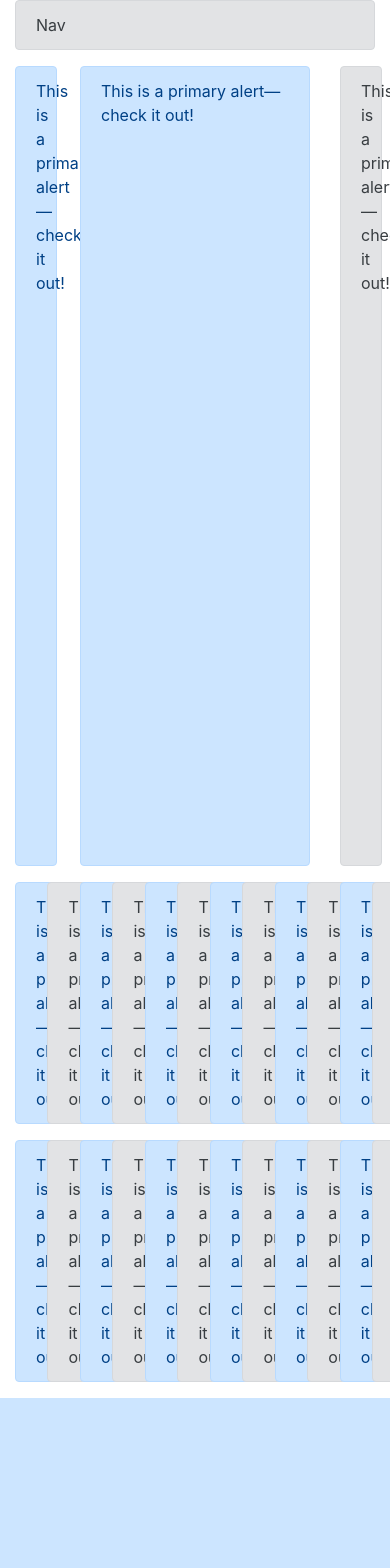
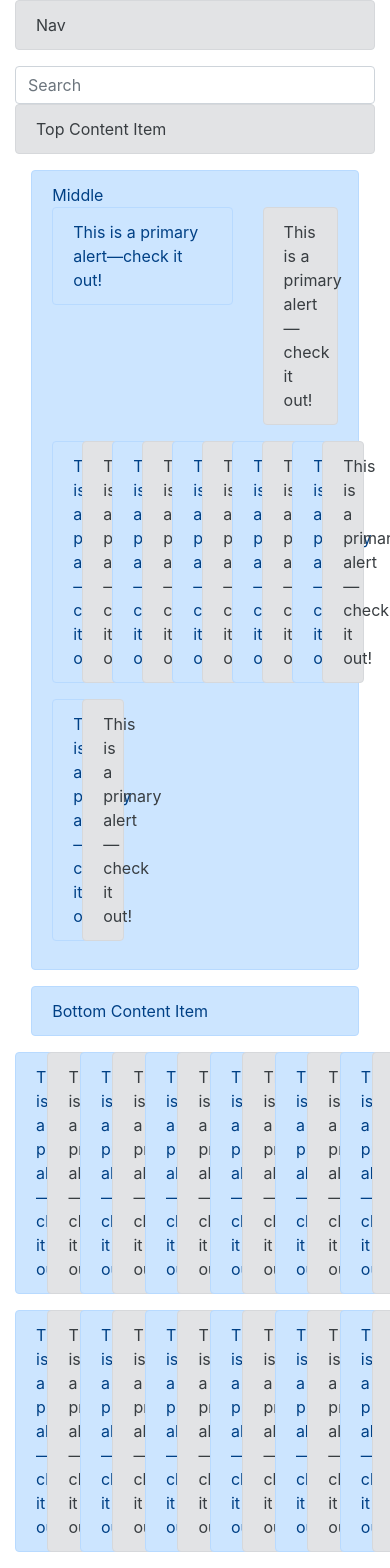
Before and after one commit to RommelTJ/ecommerce, a Django app: page /bootstrap/ in a window 390 px wide; the page is wider, and only the part inside the window is pictured. Before the commit the page ends 1398 px from the top of that part, so only its background shows below. Run offline with Django 3.2, Linux system fonts and the light colour scheme; parts of the project's set-up code (start-up, migrations or seed data) failed here and were passed over; some libraries are stand-ins or nearby versions.

Commit message:
Desinging for Different Browser Sizes with Breakpoints

```diff
--- a/src/templates/bootstrap/example.html
+++ b/src/templates/bootstrap/example.html
@@ -11,7 +11,6 @@
     <title>Hello, world!</title>
 </head>
 <body>
-
 <div class='container'>
     <div class='row'>
         <div class='col-12'>
@@ -21,20 +20,108 @@
         </div>
 
     </div>
+
     <div class='row'>
-        <div class='col-2'>
-            <div class="alert alert-primary" role="alert" style='min-height: 800px;'>
-                This is a primary alert—check it out!
+
+        <div class='col-12 col-sm-12 col-md-6 col-lg-4 ml-auto'>
+            <input type='text' class='form-control' placeholder="Search">
+        </div>
+
+    </div>
+    <div class='row'>
+        <div class='col-11 ml-auto mr-auto col-lg-2 order-12'>
+            <div class="alert alert-primary" role="alert">
+                Bottom Content Item
             </div>
         </div>
-        <div class='col-8' >
+        <div class='col-11 col-lg-8 ml-auto mr-auto order-6' >
             <div class="alert alert-primary" role="alert" style='min-height: 800px;'>
-                This is a primary alert—check it out!
+                Middle
+
+                <div class='row'>
+                    <div class='col-8'>
+                        <div class="alert alert-primary" role="alert">
+                            This is a primary alert—check it out!
+                        </div>
+                    </div>
+                    <div class='col-4'>
+                        <div class="alert alert-secondary" role="alert">
+                            This is a primary alert—check it out!
+                        </div>
+                    </div>
+
+                </div>
+                <div class='row'>
+                    <div class='col-1'>
+                        <div class="alert alert-primary" role="alert">
+                            This is a primary alert—check it out!
+                        </div>
+                    </div>
+                    <div class='col-1'>
+                        <div class="alert alert-secondary" role="alert">
+                            This is a primary alert—check it out!
+                        </div>
+                    </div>
+                    <div class='col-1'>
+                        <div class="alert alert-primary" role="alert">
+                            This is a primary alert—check it out!
+                        </div>
+                    </div>
+                    <div class='col-1'>
+                        <div class="alert alert-secondary" role="alert">
+                            This is a primary alert—check it out!
+                        </div>
+                    </div>
+                    <div class='col-1'>
+                        <div class="alert alert-primary" role="alert">
+                            This is a primary alert—check it out!
+                        </div>
+                    </div>
+                    <div class='col-1'>
+                        <div class="alert alert-secondary" role="alert">
+                            This is a primary alert—check it out!
+                        </div>
+                    </div>
+                    <div class='col-1'>
+                        <div class="alert alert-primary" role="alert">
+                            This is a primary alert—check it out!
+                        </div>
+                    </div>
+                    <div class='col-1'>
+                        <div class="alert alert-secondary" role="alert">
+                            This is a primary alert—check it out!
+                        </div>
+                    </div>
+                    <div class='col-1'>
+                        <div class="alert alert-primary" role="alert">
+                            This is a primary alert—check it out!
+                        </div>
+                    </div>
+                    <div class='col-1'>
+                        <div class="alert alert-secondary" role="alert">
+                            This is a primary alert—check it out!
+                        </div>
+                    </div>
+                    <div class='col-1'>
+                        <div class="alert alert-primary" role="alert">
+                            This is a primary alert—check it out!
+                        </div>
+                    </div>
+                    <div class='col-1'>
+                        <div class="alert alert-secondary" role="alert">
+                            This is a primary alert—check it out!
+                        </div>
+                    </div>
+
+                </div>
+
+
+
             </div>
         </div>
-        <div class='col-2'>
-            <div class="alert alert-secondary" role="alert" style='min-height: 800px;'>
-                This is a primary alert—check it out!
+        <div class='col-12 col-lg-2 order-1'>
+            <div class="alert alert-secondary" role="alert">
+                Top Content Item
             </div>
         </div>
 
@@ -175,8 +262,6 @@
     </div>
 </div>
 
-
-
 <!-- Optional JavaScript -->
 <!-- jQuery first, then Popper.js, then Bootstrap JS -->
 <script src="https://code.jquery.com/jquery-3.2.1.slim.min.js" integrity="sha384-KJ3o2DKtIkvYIK3UENzmM7KCkRr/rE9/Qpg6aAZGJwFDMVNA/GpGFF93hXpG5KkN" crossorigin="anonymous"></script>
```
